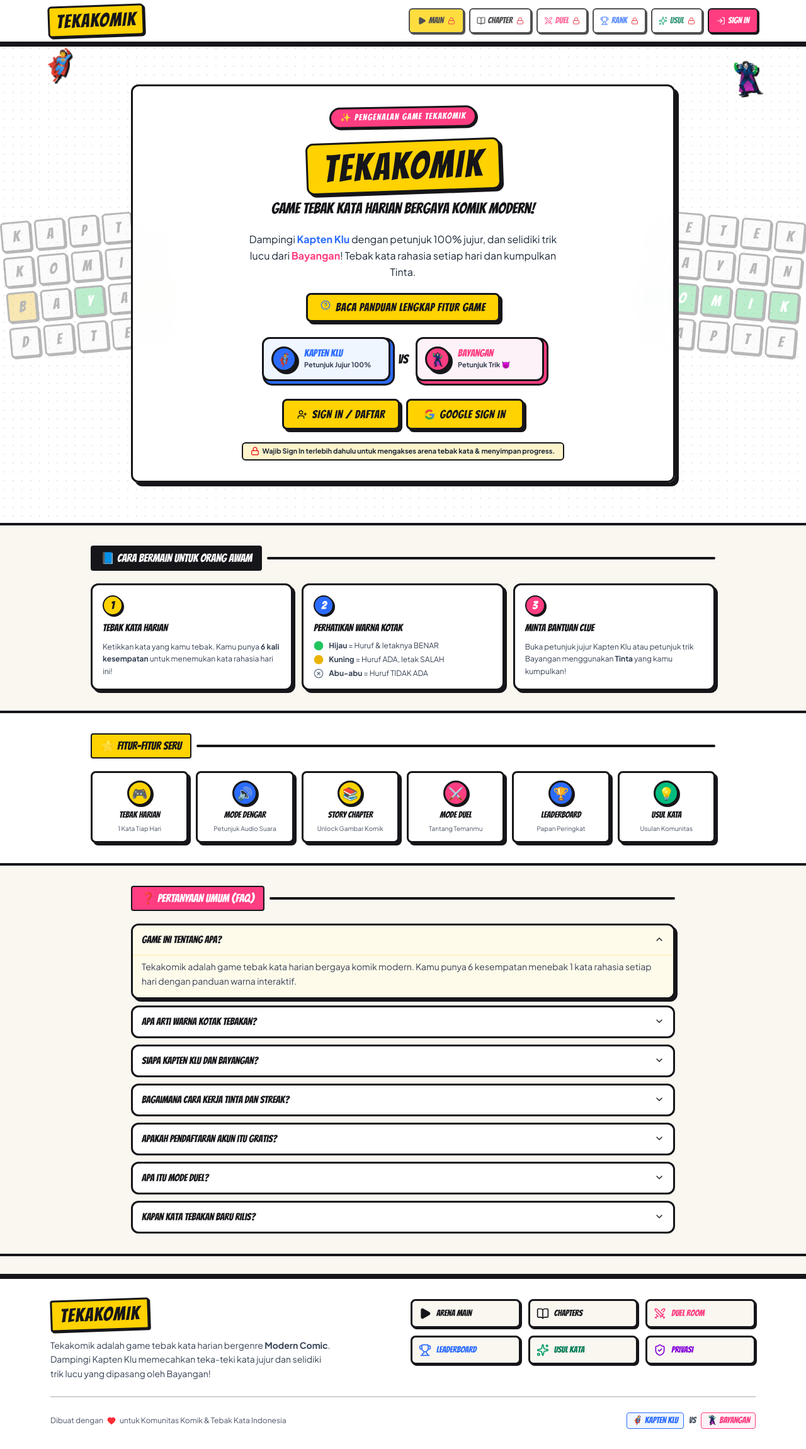
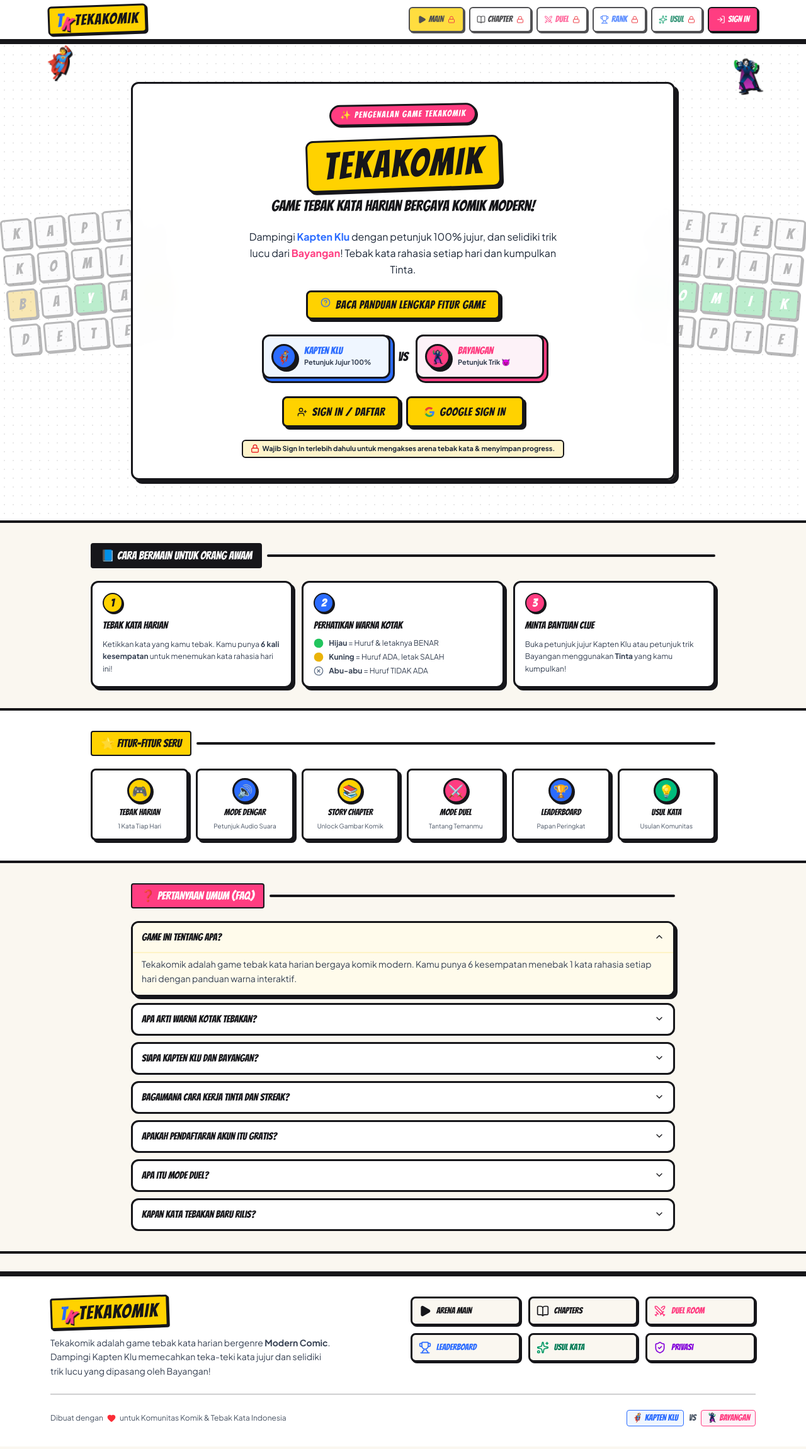
Before and after one commit to bayy-kim/ketakomik, a Next.js app: page / in a window 1280 px wide. Shown: the whole page at 63% size. Built offline with nearby package versions, Linux system fonts and the light colour scheme; no server answers.

Commit message:
fix(gameplay-clues-logo): sync wordLength for chapter words, secure duel API, redesign logo to TK gravity fall, and enable sequential multi-clue purchases

```diff
--- a/src/app/api/duel/[roomCode]/route.ts
+++ b/src/app/api/duel/[roomCode]/route.ts
@@ -8,7 +8,14 @@ export async function GET(request: Request, { params }: { params: Promise<{ room
     const duel = await db.duelChallenge.findUnique({
       where: { roomCode: roomCode.toUpperCase() },
       include: {
-        word: true,
+        word: {
+          select: {
+            id: true,
+            normalizedText: true,
+            category: true,
+            difficulty: true,
+          },
+        },
       },
     });
 
--- a/src/app/api/game/next-word/route.ts
+++ b/src/app/api/game/next-word/route.ts
@@ -34,6 +34,12 @@ export async function GET(request: Request) {
     if (currentIndex !== -1 && currentIndex + 1 < chapterWords.length) {
       const nextWord = chapterWords[currentIndex + 1];
       return NextResponse.json({
+        currentWordInfo: {
+          id: currentWord.id,
+          length: currentWord.normalizedText.length,
+          category: currentWord.category,
+          difficulty: currentWord.difficulty,
+        },
         nextWordId: nextWord.id,
         nextWordIndex: currentIndex + 2,
         totalWords: chapterWords.length,
@@ -42,6 +48,12 @@ export async function GET(request: Request) {
     }
 
     return NextResponse.json({
+      currentWordInfo: {
+        id: currentWord.id,
+        length: currentWord.normalizedText.length,
+        category: currentWord.category,
+        difficulty: currentWord.difficulty,
+      },
       nextWordId: null,
       isLastInChapter: true,
       chapterTitle: currentWord.chapter.title,
--- a/src/app/play/page.tsx
+++ b/src/app/play/page.tsx
@@ -168,8 +168,12 @@ function PlayGameContainer() {
         if (queryWordId) {
           const res = await fetch(`/api/game/next-word?wordId=${queryWordId}`);
           const data = await res.json();
-          // Panggil API next-word untuk verifikasi info kata
           setWordId(queryWordId);
+          if (data.currentWordInfo) {
+            setWordLength(data.currentWordInfo.length || 5);
+            setCategory(data.currentWordInfo.category || "Chapter");
+            setDifficulty(data.currentWordInfo.difficulty || "MEDIUM");
+          }
           if (state.completedWordIds && state.completedWordIds.includes(queryWordId)) {
             const saved = state.guessesHistory[queryWordId];
             if (saved) {
--- a/src/components/ClueDualPanel.tsx
+++ b/src/components/ClueDualPanel.tsx
@@ -188,19 +188,19 @@ export function ClueDualPanel({
         cancelText="BATAL"
       />
 
-      {/* Help Action Trigger */}
-      {!clueKlu && !clueBayangan && (
+      {/* Help Action Trigger - Always available so players can unlock additional clues anytime */}
       <div className="bg-amber-50 comic-border p-3.5 rounded-lg comic-shadow text-center flex flex-col items-center gap-2">
         <div className="flex items-center gap-1.5 font-bangers text-xl text-comic-ink">
           <HelpCircle className="w-5 h-5 text-comic-klu animate-bounce" /> BUTUH BANTUAN DETEKTIF?
         </div>
         <p className="text-xs sm:text-sm text-gray-700">
-            Kapten Klu memberi petunjuk JUJUR, Bayangan memberi trik MENYESATKAN!
+          Kapten Klu memberi petunjuk JUJUR, Bayangan memberi trik MENYESATKAN! Kamu bisa memakai lebih dari 1 bantuan!
         </p>
 
         {errorMsg && <p className="text-xs font-bold text-red-600 bg-red-100 p-1 rounded border border-red-400">{errorMsg}</p>}
 
         <div className="flex flex-wrap justify-center gap-2 mt-1">
+          {!clueKlu && (
             <button
               onClick={() => fetchClue("klu")}
               disabled={loading}
@@ -208,6 +208,8 @@ export function ClueDualPanel({
             >
               <Droplet className="w-4 h-4 fill-white" /> Kapten Klu (10 Tinta)
             </button>
+          )}
+          {!clueBayangan && (
             <button
               onClick={() => fetchClue("bayangan")}
               disabled={loading}
@@ -215,6 +217,8 @@ export function ClueDualPanel({
             >
               <Droplet className="w-4 h-4 fill-white" /> Bayangan (5 Tinta)
             </button>
+          )}
+          {!clueKlu && !clueBayangan && (
             <button
               onClick={() => fetchClue("both")}
               disabled={loading}
@@ -222,6 +226,7 @@ export function ClueDualPanel({
             >
               <Droplet className="w-4 h-4 fill-comic-ink" /> Buka Dua-duanya (12 Tinta)
             </button>
+          )}
           <button
             onClick={() => fetchClue("letter")}
             disabled={loading}
@@ -231,7 +236,6 @@ export function ClueDualPanel({
           </button>
         </div>
       </div>
-      )}
 
       {/* Comic Speech Bubbles Grid */}
       <div className="grid grid-cols-1 md:grid-cols-2 gap-4">
--- a/src/components/Footer.tsx
+++ b/src/components/Footer.tsx
@@ -9,8 +9,12 @@ export function Footer() {
         <div className="grid grid-cols-1 md:grid-cols-12 gap-6 items-start">
           {/* Brand Info */}
           <div className="md:col-span-6 flex flex-col gap-3">
-            <Link href="/" className="flex items-center gap-2 w-fit">
-              <div className="bg-comic-yellow comic-border px-3 py-1 rounded rotate-[-2deg] comic-shadow-sm">
+            <Link href="/" className="flex items-center gap-2 w-fit group">
+              <div className="bg-comic-yellow comic-border px-3 py-1 rounded rotate-[-2deg] group-hover:rotate-0 transition-transform comic-shadow-sm flex items-center gap-1.5">
+                <div className="flex items-baseline font-bangers text-3xl tracking-tight leading-none">
+                  <span className="text-comic-klu inline-block group-hover:scale-110 transition-transform">T</span>
+                  <span className="text-comic-bayangan inline-block transform translate-y-1.5 rotate-[18deg] group-hover:rotate-[30deg] group-hover:translate-y-2.5 transition-all duration-300 drop-shadow-[2px_2px_0_#16161A]">K</span>
+                </div>
                 <span className="font-bangers text-3xl text-comic-ink tracking-wider">TEKAKOMIK</span>
               </div>
             </Link>
--- a/src/components/Header.tsx
+++ b/src/components/Header.tsx
@@ -68,10 +68,14 @@ export function Header({ mode: initialMode, onModeToggle, tintaCount: propTinta,
       <div className="max-w-6xl mx-auto px-2.5 sm:px-3 py-2 flex flex-col sm:flex-row items-center justify-between gap-2.5">
         {/* Top Tier on Mobile / Left Section on Desktop: Logo + Status Badges */}
         <div className="w-full sm:w-auto flex items-center justify-between gap-2.5">
-          {/* Logo Brand */}
+          {/* Logo Brand Modern Comic: TK dengan huruf K jatuh bergaya gravitasi */}
           <Link href="/" className="flex items-center gap-1.5 shrink-0 group">
-            <div className="bg-comic-yellow comic-border px-2.5 py-1 rounded-md rotate-[-2deg] group-hover:rotate-0 transition-transform comic-shadow-sm">
-              <span className="font-bangers text-2xl sm:text-3xl text-comic-ink tracking-wider">TEKAKOMIK</span>
+            <div className="bg-comic-yellow comic-border px-2.5 py-1 rounded-md rotate-[-2deg] group-hover:rotate-0 transition-transform comic-shadow-sm flex items-center gap-1">
+              <div className="flex items-baseline font-bangers text-2xl sm:text-3xl tracking-tight leading-none">
+                <span className="text-comic-klu inline-block transform group-hover:scale-110 transition-transform">T</span>
+                <span className="text-comic-bayangan inline-block transform translate-y-1.5 rotate-[16deg] group-hover:rotate-[28deg] group-hover:translate-y-2.5 transition-all duration-300 drop-shadow-[2px_2px_0_#16161A]">K</span>
+              </div>
+              <span className="font-bangers text-xl sm:text-2xl text-comic-ink tracking-wider ml-0.5 hidden xs:inline sm:inline">TEKAKOMIK</span>
             </div>
           </Link>
 
```
Lines whose indentation alone changed are shown as unchanged.
